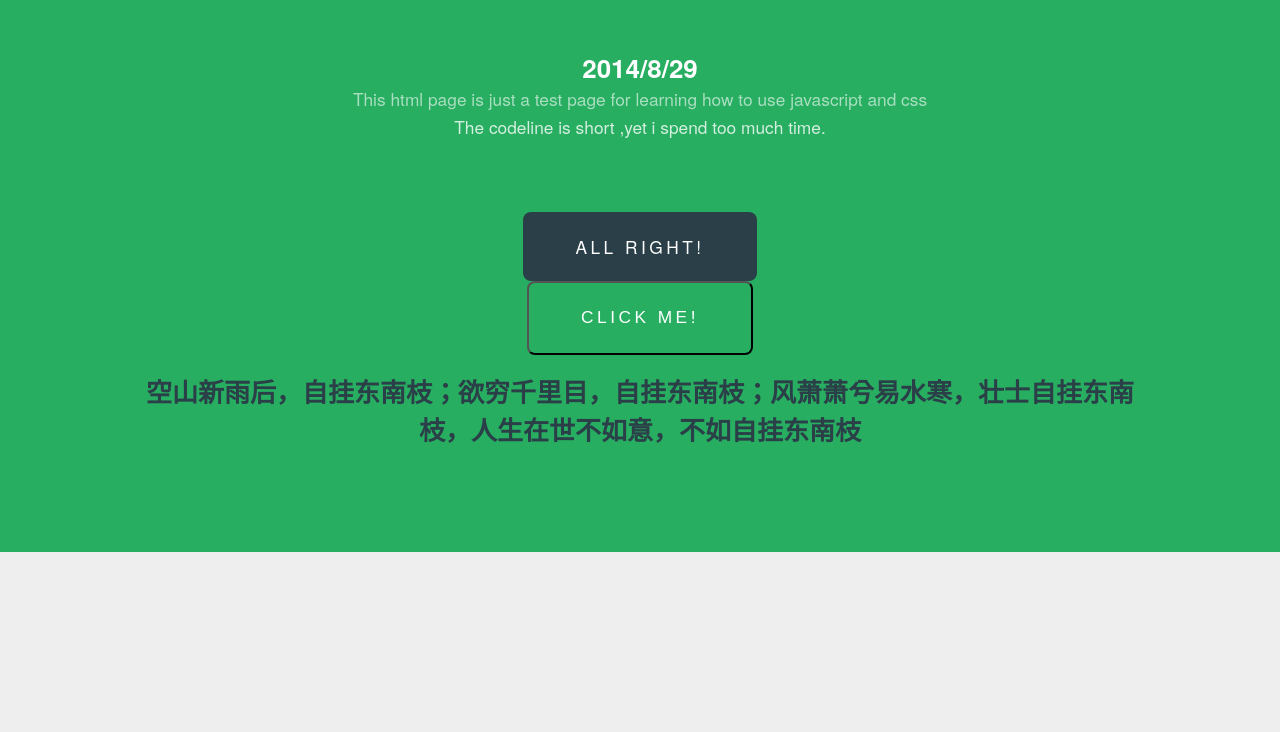
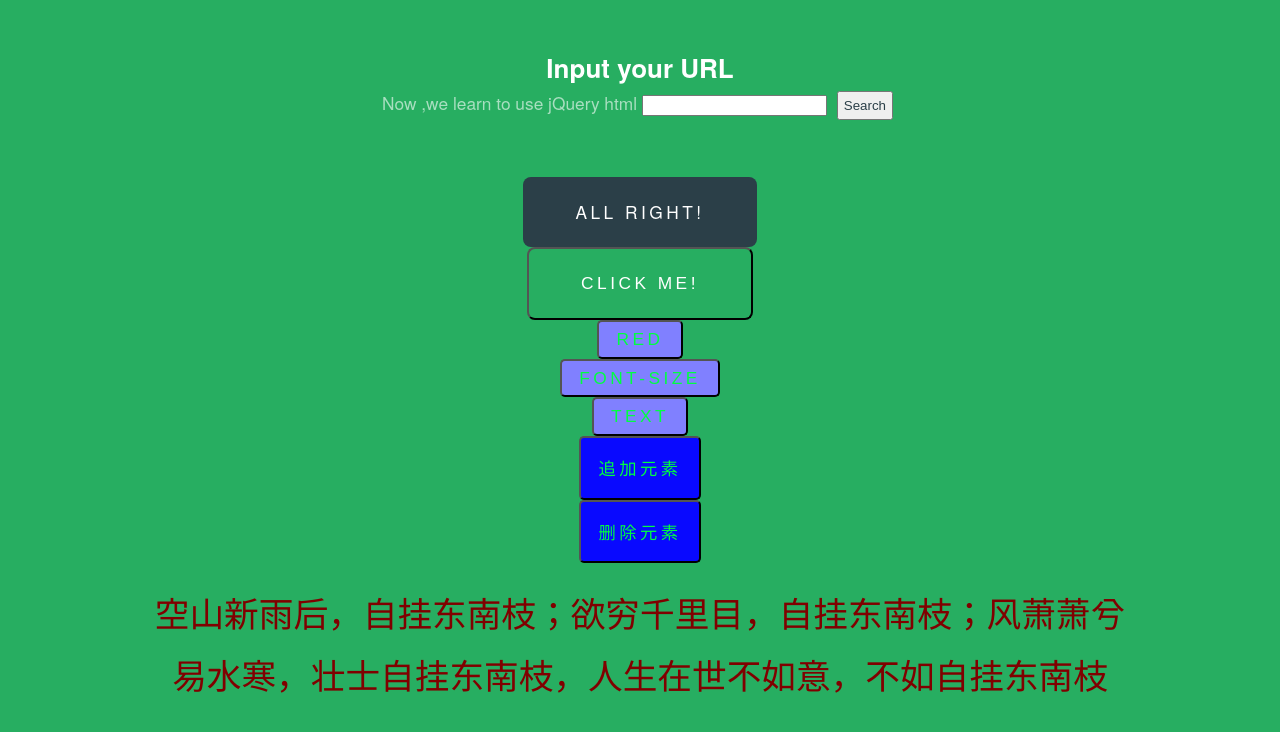
Before and after one commit to Demoaya/MyExercise, a plain HTML site: page src/main/webapp/index.htm in a window 1280 px wide. Shown: the part 528-1260 px from the top of the page. Before the commit the page ends 1080 px from the top, so only its background shows below. Drawn offline with Linux system fonts and the light colour scheme.

Commit message:
learn to use jQuery html ,and study jQuery traversal

```diff
--- a/src/main/webapp/css/index.css
+++ b/src/main/webapp/css/index.css
@@ -112,7 +112,7 @@ html, body
 
 	ul.staff li
 	{
-		display: inline-block;
+		display:inline-block;
 	}
 
 	ul.staff li img
@@ -134,7 +134,8 @@ html, body
 		font-weight: 400;
 		font-size: 1em;
 		color: #FFF;
-		positon:absolute;
+		position:relative;
+
 	}
 	#bott
 	{
@@ -256,7 +257,80 @@ html, body
  	#slide
  	{
  		margin:10px;
- 		coloer:#385635;
+ 		color:#800000;
  		positon:absolute;
 
+ 		font-size:2em
+
  	}
+	#search
+	{
+		margin:5px;
+		padding:5px;
+		color:#2B3F48;
+	}
+	#red
+	{
+		display: inline-block;
+		padding: 0em 1em;
+		background: #8080ff;
+		border-radius: 5px;
+		letter-spacing: 0.20em;
+		line-height: 2em;
+		text-decoration: none;
+		text-transform: uppercase;
+		font-weight: 400;
+		font-size: 1em;
+		color: #00ff40;
+		position:relative;
+	}
+	#size
+	{
+			display: inline-block;
+		padding: 0em 1em;
+		background: #8080ff;
+		border-radius: 5px;
+		letter-spacing: 0.20em;
+		line-height: 2em;
+		text-decoration: none;
+		text-transform: uppercase;
+		font-weight: 400;
+		font-size: 1em;
+		color: #00ff40;
+		position:relative;
+	}
+	#chtext
+	{
+				display: inline-block;
+		padding: 0em 1em;
+		background: #8080ff;
+		border-radius: 5px;
+		letter-spacing: 0.20em;
+		line-height: 2em;
+		text-decoration: none;
+		text-transform: uppercase;
+		font-weight: 400;
+		font-size: 1em;
+		color: #00ff40;;
+		position:relative;
+	}
+	#append
+	{
+		padding:1em;
+		background:#0909ff;
+		display: inline-block;
+		border-radius: 5px;
+		letter-spacing: 0.20em;
+		font-size: 1em;
+		color: #00ff40;
+	}
+	#remove
+	{
+				padding:1em;
+		background:#0909ff;
+		display: inline-block;
+		border-radius: 5px;
+		letter-spacing: 0.20em;
+		font-size: 1em;
+		color: #00ff40;
+	}
--- a/src/main/webapp/index.htm
+++ b/src/main/webapp/index.htm
@@ -33,15 +33,21 @@
 			<li><img id="img" src="http://wenwen.sogou.com/p/20110103/20110103192356-813612626.jpg"></li>
 		</ul>
 		<div class="title">
-			<h2>2014/8/29</h2>
-			<span class="byline">This html page is just a test page for learning how to use javascript and css </span>
+			<h2>Input your URL</h2>
+			<span class="byline">Now ,we learn to use jQuery html</span>
+			<input type="text" id="url"></input>
+			<button  id="search" >Search</button>
 		</div>
-		<p>The codeline is short ,yet i spend too much time.  </p>
 		<ul class="actions">
 			<li><a href="" class="button">all right!</a></li>
 			<li><button id='bott'>Click Me!</button></li>
+			<li><button id="red">red</button></li>
+			<li><button id="size">font-size</button></li>
+			<li><button id="chtext">text</button></li>
+			<li><button id="append" >追加元素</button></li>
+			<li><button id="remove" >删除元素</button></li>
 		</ul>
-		<p  id="slide"><h2>空山新雨后，自挂东南枝；欲穷千里目，自挂东南枝；风萧萧兮易水寒，壮士自挂东南枝，人生在世不如意，不如自挂东南枝</h2></p>
+		<p  id="slide">空山新雨后，自挂东南枝；欲穷千里目，自挂东南枝；风萧萧兮易水寒，壮士自挂东南枝，人生在世不如意，不如自挂东南枝</p>
 	</div>
 </div>
 </body>
--- a/src/main/webapp/js/0830.js
+++ b/src/main/webapp/js/0830.js
@@ -1,17 +1,53 @@
 $(document).ready(function(){
 	$("img#img").mouseover(function(){
-		$("#timer").animate({left:"300px",fontSize:"2em"});
+		$("#timer").animate({left:"300px",fontSize:"3em"});
 	})
 });
 
 $(document).ready(function(){
 	$("button#bott").click(function(){
-		$("p#slide").fadeOut(100)
+		$("a.button").toggle()
 	})
 });
 
 $(document).ready(function(){
     $("a.button").mouseover(function(){
-    	$(this).fadeOut(500)
+    	$("p#slide").fadeToggle(1000)
     })
 });
+$(document).ready(function(){
+    $("#search").click(function(){
+    	//$("this").attr("href","#url".val())
+    	window.location.href=$("#url").text()
+    })
+});
+$(document).ready(function(){
+    $("#red").click(function(){
+    	//$("a.button").attr("background","#ff0000")
+    	$("a.button").css("color","red")
+    })
+});
+$(document).ready(function(){
+    $("#size").click(function(){
+    	//$("a.button").attr("font-size","24px")
+    	$("a.button").css("font-size","24px")
+    })
+});
+$(document).ready(function(){
+    $("#chtext").click(function(){
+    	$("a.button").text("Yeah!")
+    })
+});
+
+$(document).ready(function(){
+    $("#append").click(function(){
+    	var yeah=$("<p></p>").html("<h2>Yeah!</h2>");
+      	$("#chtext").append(yeah);
+    })
+});
+
+$(document).ready(function(){
+    $("#remove").click(function(){
+      	$("#chtext").empty();
+    })
+});
```
Also changed, not shown: 0831notes.txt (added).
